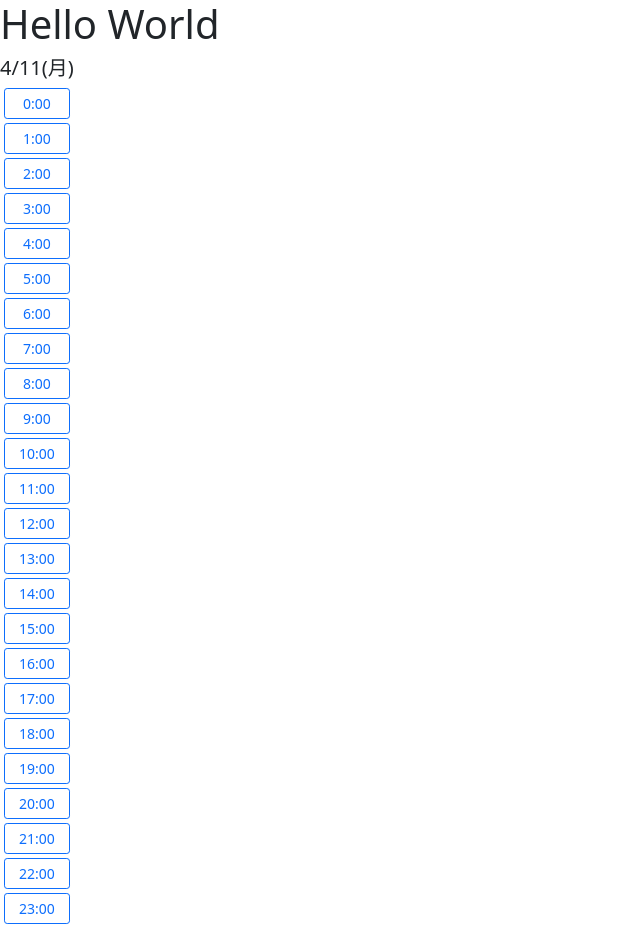
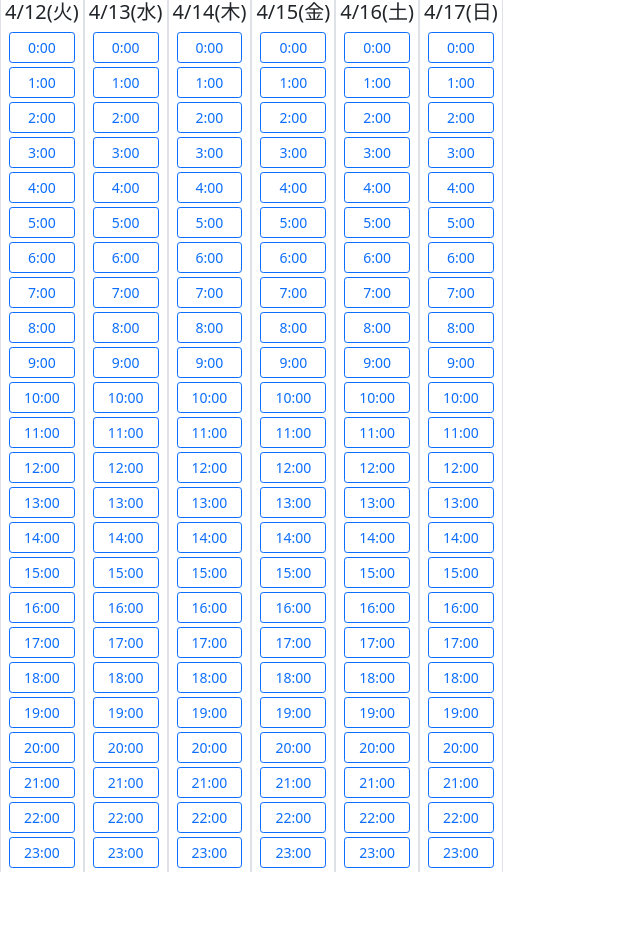
Before and after one commit to chiharakenta/chouseisan_text_generator_react, a React (Create React App) app: page / in a window 1280 px wide. Shown: the whole page, without its empty margins (0-640 px from the left). After the commit the page ends 872 px from the top, so only its background shows below. Built offline with nearby package versions, Linux system fonts and the light colour scheme.

Commit message:
feat: calendar view

```diff
--- a/src/App.tsx
+++ b/src/App.tsx
@@ -6,118 +6,27 @@ import { State } from './types/State';
 import { Schedule } from './types/Schedule';
 import { Time } from './types/Time';
 
+import { times } from './constants/times';
 class App extends Component {
   state: State = {
     schedules: null,
   };
 
   componentDidMount() {
-    const schedules = [
-      {
-        year: 2022,
-        month: 4,
-        date: 11,
-        day: '月',
-        times: [
-          {
-            time: 0,
-            active: false,
-          },
-          {
-            time: 1,
-            active: false,
-          },
-          {
-            time: 2,
-            active: false,
-          },
-          {
-            time: 3,
-            active: false,
-          },
-          {
-            time: 4,
-            active: false,
-          },
-          {
-            time: 5,
-            active: false,
-          },
-          {
-            time: 6,
-            active: false,
-          },
-          {
-            time: 7,
-            active: false,
-          },
-          {
-            time: 8,
-            active: false,
-          },
-          {
-            time: 9,
-            active: false,
-          },
-          {
-            time: 10,
-            active: false,
-          },
-          {
-            time: 11,
-            active: false,
-          },
-          {
-            time: 12,
-            active: false,
-          },
-          {
-            time: 13,
-            active: false,
-          },
-          {
-            time: 14,
-            active: false,
-          },
-          {
-            time: 15,
-            active: false,
-          },
-          {
-            time: 16,
-            active: false,
-          },
-          {
-            time: 17,
-            active: false,
-          },
-          {
-            time: 18,
-            active: false,
-          },
-          {
-            time: 19,
-            active: false,
-          },
-          {
-            time: 20,
-            active: false,
-          },
-          {
-            time: 21,
-            active: false,
-          },
-          {
-            time: 22,
-            active: false,
-          },
-          {
-            time: 23,
-            active: false,
-          },
-        ],
-      },
-    ];
+    const today: Date = new Date();
+    const daysToSunday: number = 7 - today.getDay();
+    let schedules: Array<any> = [];
+    const dayString: Array<string> = ['日', '月', '火', '水', '木', '金', '土'];
+    for (let i = 0; i <= daysToSunday; i++) {
+      schedules.push({
+        year: today.getFullYear(),
+        month: today.getMonth() + 1,
+        date: today.getDate(),
+        day: dayString[today.getDay()],
+        times: times,
+      });
+      today.setDate(today.getDate() + 1);
+    }
     this.setState({
       schedules: schedules,
     });
@@ -126,11 +35,10 @@ class App extends Component {
   render() {
     return (
       <div className="App">
-        <h1>Hello World</h1>
         <div className="d-flex">
           {this.state.schedules?.map((schedule: Schedule) => {
             return (
-              <div className="schedule d-flex flex-column">
+              <div className="schedule d-flex flex-column px-1 border-start border-end">
                 <h5 className="date-text">
                   {schedule.month}/{schedule.date}({schedule.day})
                 </h5>
--- /dev/null
+++ b/src/constants/times.ts
@@ -0,0 +1,99 @@
+import { Time } from '../types/Time';
+export const times: Array<Time> = [
+  {
+    time: 0,
+    active: false,
+  },
+  {
+    time: 1,
+    active: false,
+  },
+  {
+    time: 2,
+    active: false,
+  },
+  {
+    time: 3,
+    active: false,
+  },
+  {
+    time: 4,
+    active: false,
+  },
+  {
+    time: 5,
+    active: false,
+  },
+  {
+    time: 6,
+    active: false,
+  },
+  {
+    time: 7,
+    active: false,
+  },
+  {
+    time: 8,
+    active: false,
+  },
+  {
+    time: 9,
+    active: false,
+  },
+  {
+    time: 10,
+    active: false,
+  },
+  {
+    time: 11,
+    active: false,
+  },
+  {
+    time: 12,
+    active: false,
+  },
+  {
+    time: 13,
+    active: false,
+  },
+  {
+    time: 14,
+    active: false,
+  },
+  {
+    time: 15,
+    active: false,
+  },
+  {
+    time: 16,
+    active: false,
+  },
+  {
+    time: 17,
+    active: false,
+  },
+  {
+    time: 18,
+    active: false,
+  },
+  {
+    time: 19,
+    active: false,
+  },
+  {
+    time: 20,
+    active: false,
+  },
+  {
+    time: 21,
+    active: false,
+  },
+  {
+    time: 22,
+    active: false,
+  },
+  {
+    time: 23,
+    active: false,
+  },
+];
```
